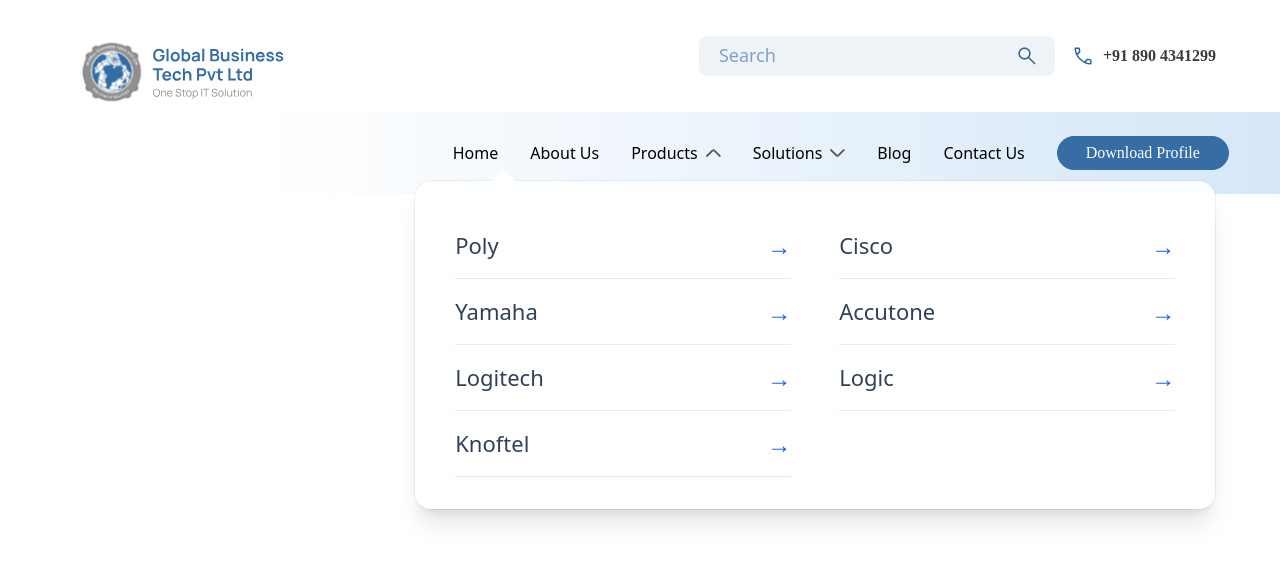
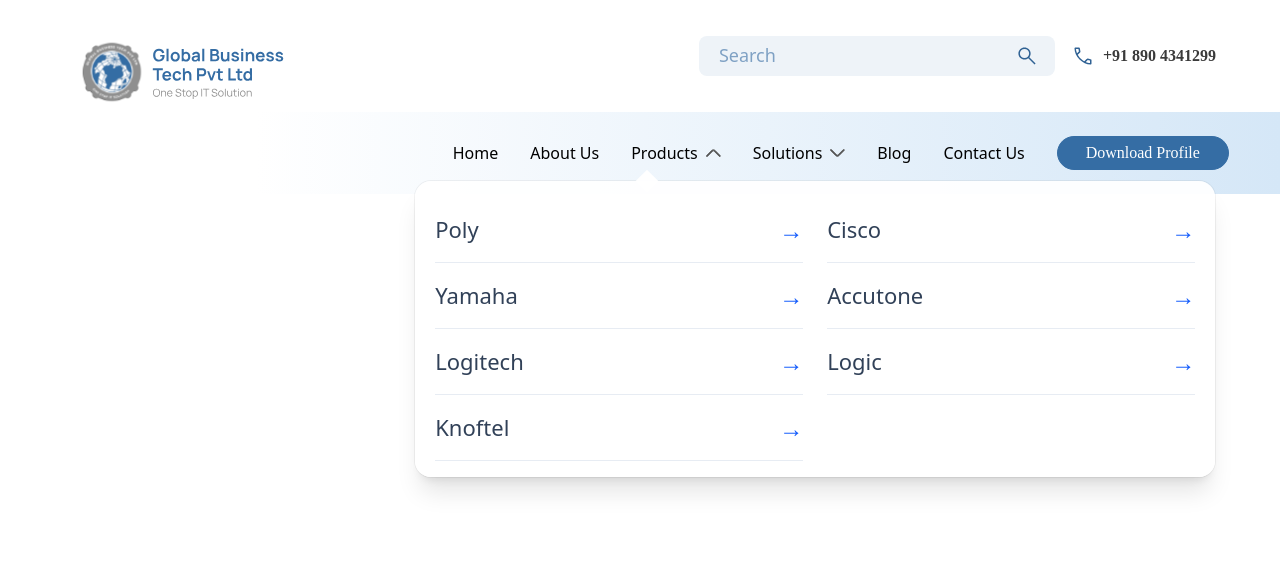
Before and after one commit to inbounderzweb/global-business-tech, a Next.js app: page / in a window 1280 px wide. Both pictures are taken after a click on the button "Products". Shown: the top 562 px of the page. Built offline with nearby package versions, Linux system fonts and the light colour scheme.

Commit message:
header-2

```diff
--- a/src/components/Header.js
+++ b/src/components/Header.js
@@ -63,7 +63,7 @@
           <Image
             src={menu}
             alt="mobile-menu"
-            className="flex justify-end text-right float-end xl:hidden"
+            className="flex float-end xl:hidden mr-[5px]"
           />
         </div>
 
--- a/src/components/Navigation.js
+++ b/src/components/Navigation.js
@@ -114,9 +114,9 @@
                   >
                     <div className="relative w-[800px] -ml-52 max-w-[calc(100vw-32px)] rounded-2xl bg-white/95 shadow-xl ring-1 ring-black/5">
                       {/* caret stays near button */}
-                      <div className="absolute -top-2 left-20 h-4 w-4 rotate-45 bg-white/95" />
+                      <div className="absolute -top-2 left-56 h-4 w-4 rotate-45 bg-white/95" />
 
-                      <div className="grid grid-cols-2 gap-x-12 px-10 py-8">
+                      <div className="grid grid-cols-2 gap-x-6 px-5 py-4">
                         {/* Left column */}
                         <div>
                           {["Poly", "Yamaha", "Logitech", "Knoftel"].map(
@@ -202,7 +202,7 @@
                     <div className="relative w-[800px] -ml-80 max-w-[calc(100vw-32px)] rounded-2xl bg-white/95 shadow-xl ring-1 ring-black/5">
                       <div className="absolute -top-2 left-20 h-4 w-4 rotate-45 bg-white/95" />
 
-                      <div className="grid grid-cols-2 gap-x-12 px-10 py-8">
+                      <div className="grid grid-cols-2 gap-x-6 px-5 py-4">
                         <div>
                           {[
                             "Video Conferencing",
```
